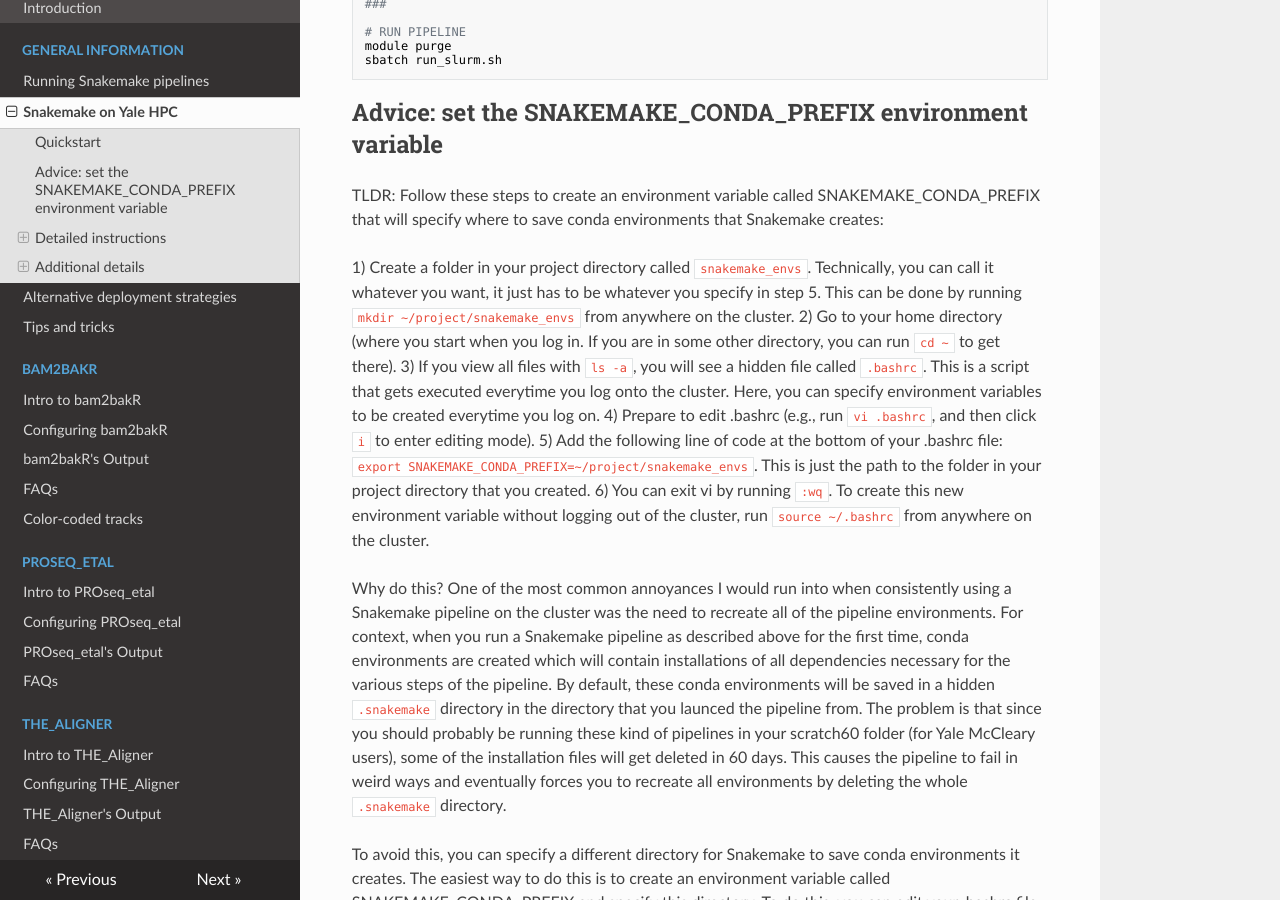
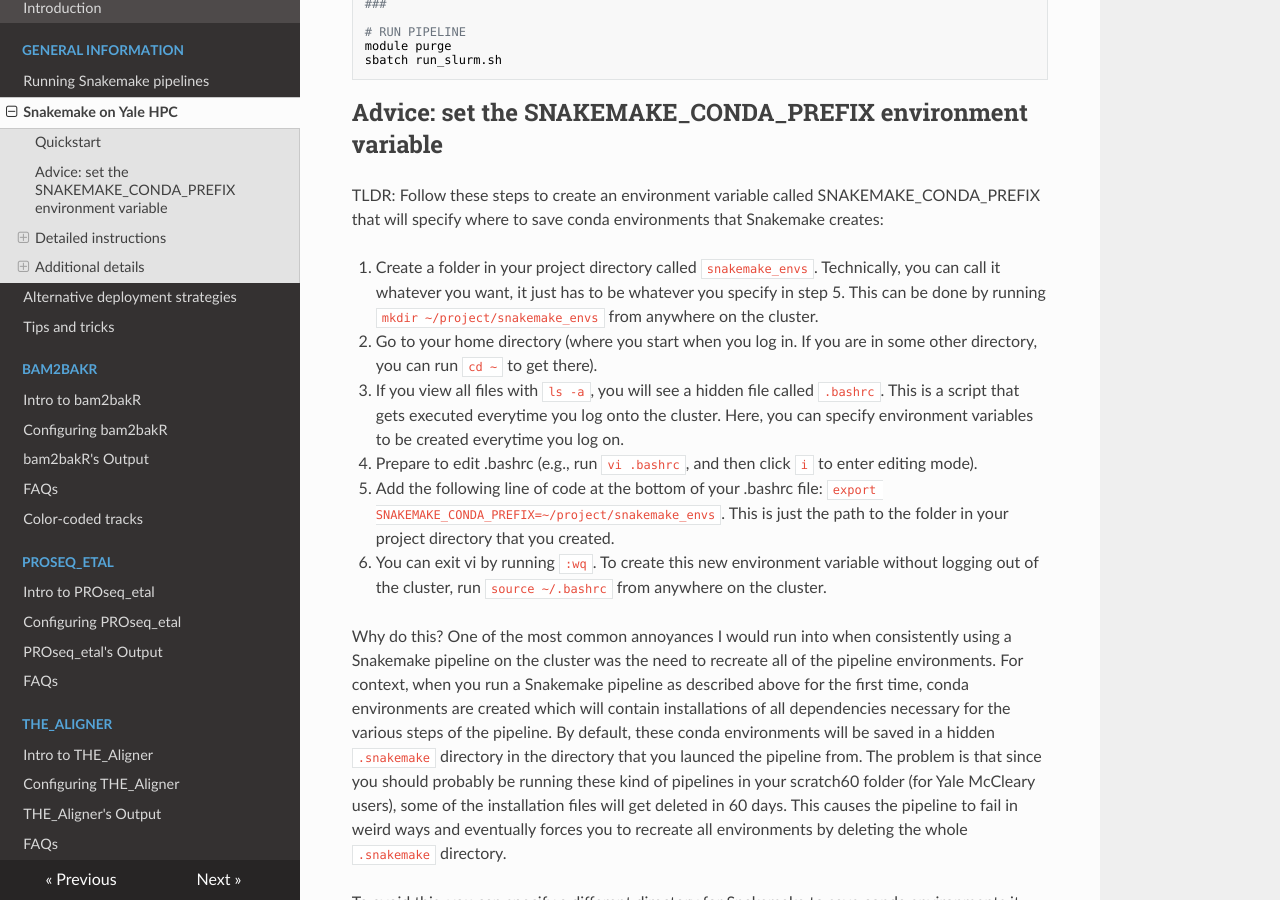
Before and after one commit to isaacvock/PipelineDocs, an MkDocs documentation site: the page built from docs/simon.md, in a window 1280 px wide and 900 px high, scrolled down 792 px. Built offline with MkDocs 1.6.1, drawn with Linux system fonts in a browser that asks for light colours; nearby versions of some CDN libraries.

Commit message:
Get numbering syntax right

```diff
--- a/docs/simon.md
+++ b/docs/simon.md
@@ -46,12 +46,12 @@ sbatch run_slurm.sh
 
 TLDR: Follow these steps to create an environment variable called SNAKEMAKE_CONDA_PREFIX that will specify where to save conda environments that Snakemake creates:
 
-1) Create a folder in your project directory called `snakemake_envs`. Technically, you can call it whatever you want, it just has to be whatever you specify in step 5. This can be done by running `mkdir ~/project/snakemake_envs` from anywhere on the cluster.
-2) Go to your home directory (where you start when you log in. If you are in some other directory, you can run `cd ~` to get there).
-3) If you view all files with `ls -a`, you will see a hidden file called `.bashrc`. This is a script that gets executed everytime you log onto the cluster. Here, you can specify environment variables to be created everytime you log on.
-4) Prepare to edit .bashrc (e.g., run `vi .bashrc`, and then click `i` to enter editing mode).
-5) Add the following line of code at the bottom of your .bashrc file: `export SNAKEMAKE_CONDA_PREFIX=~/project/snakemake_envs`. This is just the path to the folder in your project directory that you created.
-6) You can exit vi by running `:wq`. To create this new environment variable without logging out of the cluster, run `source ~/.bashrc` from anywhere on the cluster.
+1. Create a folder in your project directory called `snakemake_envs`. Technically, you can call it whatever you want, it just has to be whatever you specify in step 5. This can be done by running `mkdir ~/project/snakemake_envs` from anywhere on the cluster.
+1. Go to your home directory (where you start when you log in. If you are in some other directory, you can run `cd ~` to get there).
+1. If you view all files with `ls -a`, you will see a hidden file called `.bashrc`. This is a script that gets executed everytime you log onto the cluster. Here, you can specify environment variables to be created everytime you log on.
+1. Prepare to edit .bashrc (e.g., run `vi .bashrc`, and then click `i` to enter editing mode).
+1. Add the following line of code at the bottom of your .bashrc file: `export SNAKEMAKE_CONDA_PREFIX=~/project/snakemake_envs`. This is just the path to the folder in your project directory that you created.
+1. You can exit vi by running `:wq`. To create this new environment variable without logging out of the cluster, run `source ~/.bashrc` from anywhere on the cluster.
 
 Why do this? One of the most common annoyances I would run into when consistently using a Snakemake pipeline on the cluster was the need to recreate all of the pipeline environments. For context, when you run a Snakemake pipeline as described above for the first time, conda environments are created which will contain installations of all dependencies necessary for the various steps of the pipeline. By default, these conda environments will be saved in a hidden `.snakemake` directory in the directory that you launced the pipeline from. The problem is that since you should probably be running these kind of pipelines in your scratch60 folder (for Yale McCleary users), some of the installation files will get deleted in 60 days. This causes the pipeline to fail in weird ways and eventually forces you to recreate all environments by deleting the whole `.snakemake` directory.
 
```
